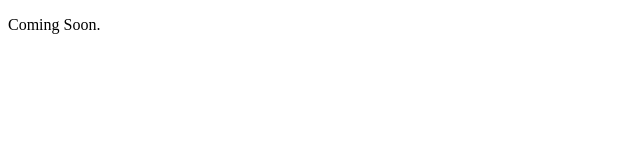
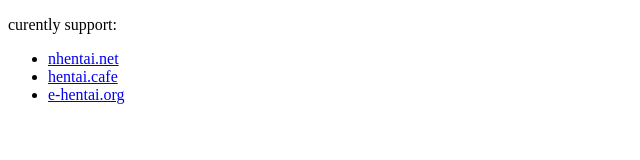
Before and after one commit to py7hon/unblock, a plain HTML site: page index.html in a window 1280 px wide. Shown: the whole page, without its empty margins (0-640 px from the left). Drawn offline with Linux system fonts and the light colour scheme.

Commit message:
Update index.html

```diff
--- a/index.html
+++ b/index.html
@@ -2,10 +2,15 @@
 <html lang="en">
 <head>
 <meta name="viewport" content="width=device-width, initial-scale=1, user-scalable=yes, viewport-fit=cover" />
-<meta name="description" content="Unblock Indonesian Website from Fucking Goverment Censorship." />
-<title>Coming Soon</title>
+<meta name="description" content="Unblock Website from Fucking Goverment Censorship." />
+<title>unblock.my.id</title>
 </head>
 <body>
-<p>Coming Soon.</p>
+  <p>curently support:</p>
+<ul>
+  <li><a href="//nhentai.unblock.my.id">nhentai.net</a></li>
+  <li><a href="//hentaicafe.unblock.my.id">hentai.cafe</a></li>
+  <li><a href="//e-hentai.unblock.my.id">e-hentai.org</a></li>
+</ul>
 </body>
 </html>
```
